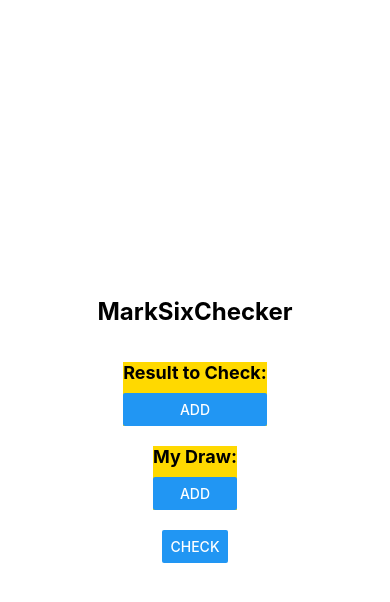
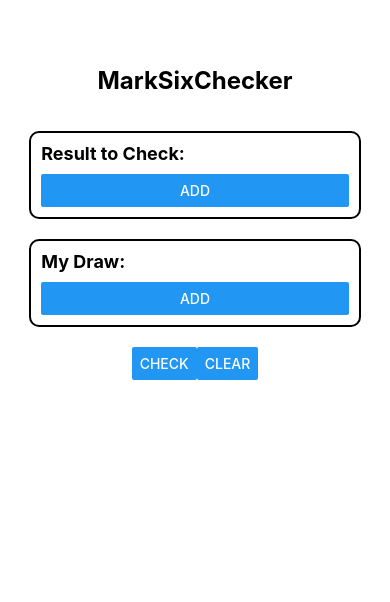
Before and after one commit to Marcussyl/MarkSixChecker, a React Native app: screen / in a window 390 px wide. Shown: the top 602 px of the page. Built offline with nearby package versions, Linux system fonts and the light colour scheme.

Commit message:
implement the 'check' button logics

```diff
--- a/App.js
+++ b/App.js
@@ -1,12 +1,49 @@
 import { StatusBar } from 'expo-status-bar';
-import React, { useState } from 'react';
+import React, { useState, useEffect } from 'react';
 import { StyleSheet, Text, View, Button, Image, Alert } from 'react-native';
-import * as ImagePicker from 'expo-image-picker';
+//import { AsyncStorage } from 'react-native';
+import AsyncStorage from '@react-native-async-storage/async-storage';
+import Swiper from 'react-native-swiper';
 
 export default function App() {
   const [resultToCheck, setResultToCheck] = useState([]);
-  const [photoUri, setPhotoUri] = useState(null);
   const [myDraws, setMyDraws] = useState([]);
+  const [checkResult, setCheckResult] = useState([]);
+
+  useEffect(() => {
+    loadData();
+  }, []);
+
+  // Save data to AsyncStorage whenever resultToCheck or myDraws changes
+  useEffect(() => {
+    saveData();
+  }, [resultToCheck, myDraws]);
+
+  const loadData = async () => {
+    try {
+      const resultToCheckData = await AsyncStorage.getItem('resultToCheck');
+      const myDrawsData = await AsyncStorage.getItem('myDraws');
+
+      if (resultToCheckData !== null) {
+        setResultToCheck(JSON.parse(resultToCheckData));
+      }
+
+      if (myDrawsData !== null) {
+        setMyDraws(JSON.parse(myDrawsData));
+      }
+    } catch (error) {
+      console.log('Error loading data:', error);
+    }
+  };
+
+  const saveData = async () => {
+    try {
+      await AsyncStorage.setItem('resultToCheck', JSON.stringify(resultToCheck));
+      await AsyncStorage.setItem('myDraws', JSON.stringify(myDraws));
+    } catch (error) {
+      console.log('Error saving data:', error);
+    }
+  };
 
   const handleAddResult = () => {
     Alert.prompt(
@@ -29,7 +66,6 @@ export default function App() {
       '',
       'numeric'
     );
-    console.log(resultToCheck);
   };
 
   const handleRemoveResultButton = (index) => {
@@ -77,6 +113,7 @@ export default function App() {
         {
           text: 'OK',
           onPress: (text) => {
+
             const numbers = text.split('.').map(Number);
             setMyDraws((prevResult) => [...prevResult, numbers]);
           },
@@ -93,7 +130,7 @@ export default function App() {
   };
 
   const handleEditMyDrawButton = (index) => {
-    const currentResult = resultToCheck[index].join('.');
+    const currentResult = myDraws[index].join('.');
 
     Alert.prompt(
       'Edit Numbers',
@@ -122,42 +159,37 @@ export default function App() {
   }
 
   const handleCheckButton = async () => {
-    const matchedResults = [];
-    resultToCheck.forEach((result) => {
-      const matchedDraws = myDraws.filter((draw) => {
-        return draw.every((digit) => result.includes(digit));
-      });
-      if (matchedDraws.length > 0) {
-        matchedResults.push({
-          result: result.join(' '),
-          matchedDraws: matchedDraws.map((draw) => draw.join(' ')),
-        });
+    setCheckResult([]);
+    myDraws.forEach((draw, index) => {
+      const matchedNumbers = draw.filter((number) => resultToCheck[0].includes(number));
+      console.log(matchedNumbers);
+      if(matchedNumbers.length >= 3) {
+        setCheckResult((prevCheckResult) => [...prevCheckResult, matchedNumbers]);
+      } else {
+        setCheckResult((prevCheckResult) => [...prevCheckResult, ['-','-','-']]);
       }
     });
+    console.log(checkResult);
+  };
 
-    if (matchedResults.length > 0) {
-      Alert.alert(
-        'Matched Results',
-        matchedResults.map((matchedResult) => {
-          return `${matchedResult.result} matches: ${matchedResult.matchedDraws.join(', ')}`;
-        }).join('\n')
-      );
-    } else {
-      Alert.alert('No Matches', 'No matches found.');
-    }
+  const handleClearButton = () => {
+    setResultToCheck([]);
+    setMyDraws([]);
+    setCheckResult([]);
   };
 
   return (
     <View style={styles.container}>
       <Text style={styles.logo}>MarkSixChecker</Text>
-
       <View style={styles.resultContainer}>
         <Text style={styles.resultTitle}>Result to Check:</Text>
         {resultToCheck.map((digits, index) => (
           <View key={index} style={styles.resultRow}>
             <Text style={styles.resultDigits}>{digits.join(' ')}</Text>
+            <View style={styles.resultRowButton}>
               <Button title="Remove" onPress={() => handleRemoveResultButton(index)} />
               <Button title="Edit" onPress={() => handleEditResultButton(index)} />
+            </View>
           </View>
         ))}
         <Button title="Add" onPress={handleAddResult} />
@@ -167,14 +199,31 @@ export default function App() {
         {myDraws && myDraws.map((draw, index) => (
           <View key={index} style={styles.resultRow}>
               <Text style={styles.resultDigits}>{draw.join(' ')}</Text>
+            <View style={styles.resultRowButton}>
               <Button title="Remove" onPress={() => handleRemoveMyDraw(index)} />
               <Button title="Edit" onPress={() => handleEditMyDrawButton(index)} />
+            </View>
           </View>
         ))}
         <Button title="Add" onPress={handleAddMyDraw} />
       </View>
+
+      <View style={styles.cButtons}>
         <Button title="Check" onPress={handleCheckButton} />
-      {photoUri && <Image source={{ uri: photoUri }} style={styles.photo} />}
+        <Button title="Clear" onPress={handleClearButton} />
+      </View>
+
+
+      {checkResult.length>1 && (
+        <View style={styles.resultContainer}>
+          <Text style={styles.resultTitle}>Result:</Text>
+          {checkResult.map((result, index) => (
+            <View key={index} style={styles.resultRow}>
+              <Text style={styles.resultDigits}>{result.join(' ')}</Text>
+            </View>
+          ))}
+        </View>
+      )}
       <StatusBar style="auto" />
     </View>
   );
@@ -185,7 +234,8 @@ const styles = StyleSheet.create({
     flex: 1,
     backgroundColor: '#fff',
     alignItems: 'center',
-    justifyContent: 'center',
+    justifyContent: 'flex-start',
+    marginTop: 50,
   },
   logo: {
     fontSize: 24,
@@ -196,28 +246,41 @@ const styles = StyleSheet.create({
     alignItems: 'flex-start',
   },
   resultContainer: {
-    backgroundColor: '#ffd900',
+    width: '85%',
+    borderRadius: 10,
+    borderWidth: 2,
+    padding: 10,
+    mariginTop: 30,
+    marginLeft: 30,
+    marginRight: 30,
     marginBottom: 20,
   },
   resultTitle: {
     fontSize: 18,
     fontWeight: 'bold',
     marginBottom: 10,
+    //textAlign: 'center',
   },
   resultRow: {
     flexDirection: 'row',
     justifyContent: 'space-between',
     alignItems: 'center',
     paddingHorizontal: 16,
-    paddingVertical: 8,
+    borderBottomColor: '#000',
+  },
+  resultRowButton: {
+    flexDirection: 'row',
+    justifyContent: 'flex-end',
+    alignItems: 'center',
+  },
+  cButtons: {
+    flexDirection: 'row',
+    justifyContent: 'center',
+    alignItems: 'center',
+    marginBottom: 10,
   },
   resultDigits: {
     fontSize: 16,
     marginBottom: 5,
   },
-  photo: {
-    width: 200,
-    height: 200,
-    marginBottom: 20,
-  },
 });
--- a/package.json
+++ b/package.json
@@ -9,11 +9,13 @@
     "web": "expo start --web"
   },
   "dependencies": {
+    "@react-native-async-storage/async-storage": "^1.21.0",
     "expo": "~50.0.4",
     "expo-image-picker": "^14.7.1",
     "expo-status-bar": "~1.11.1",
     "react": "18.2.0",
-    "react-native": "0.73.2"
+    "react-native": "0.73.2",
+    "react-native-swiper": "^1.6.0"
   },
   "devDependencies": {
     "@babel/core": "^7.20.0"
```
Also changed, not shown: 1 other file (tests, documents, lock files or other folders). Lines whose indentation alone changed are shown as unchanged.
